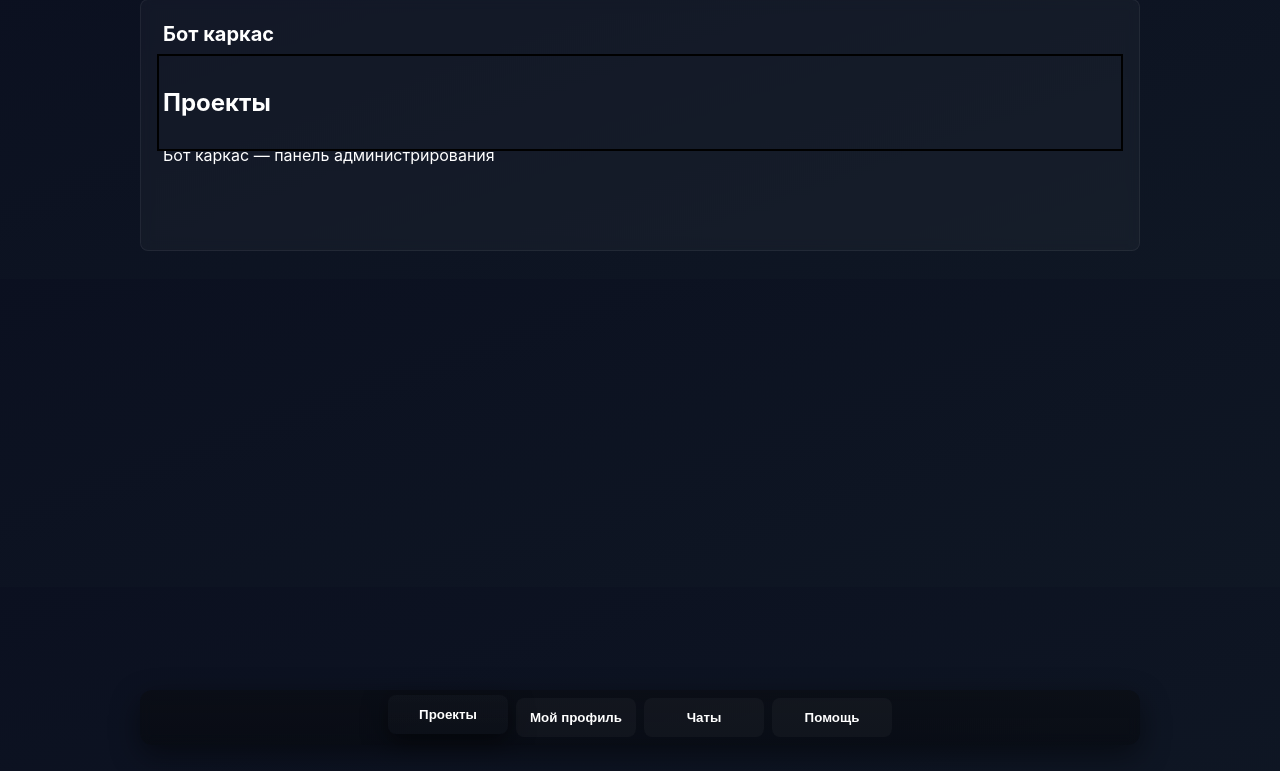
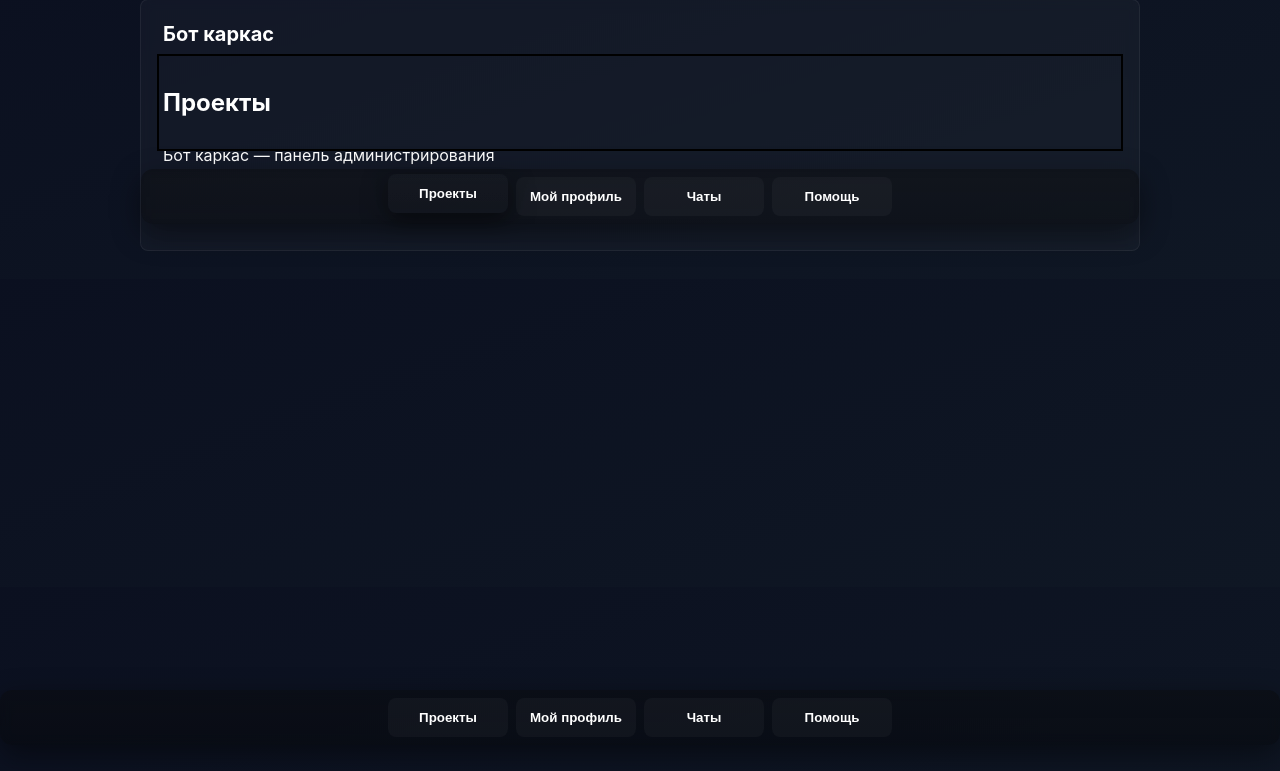
Before and after one commit to raidmexxxvell/karkasMaster, a Flask app: page / in a window 1280 px wide. Shown: the part 29-800 px from the top of the page. Run offline with Flask 2, Linux system fonts and the light colour scheme; data that the repository does not hold is empty; some libraries are stand-ins or nearby versions.

Commit message:
Add files via upload

```diff
--- a/static/css/spa.css
+++ b/static/css/spa.css
@@ -38,21 +38,23 @@ body.with-bottom-nav .container{padding-bottom:calc(22px + var(--bottom-nav-heig
 .bottom-nav{
 	position:fixed;
 	bottom:12px;
-	left:50%;
-	transform:translateX(-50%);
+	/* we'll position horizontally from JS to match .container left/width */
+	left:0;
+	right:0;
 	display:flex;
 	gap:8px;
 	justify-content:center;
 	padding:8px;
 	pointer-events:auto;
-	/* keep nav within app container width and never exceed viewport */
-	max-width:var(--container-max-width);
-	width:min(100%, calc(var(--container-max-width)) );
+	/* keep nav responsive: never exceed viewport width and be constrained by JS positioning */
+	max-width:100%;
+	width:auto;
 	box-sizing:border-box;
 	border-radius:12px;
 	background:linear-gradient(180deg, rgba(10,12,16,0.6), rgba(6,8,12,0.55));
 	backdrop-filter:blur(6px);
 	box-shadow:0 10px 30px rgba(0,0,0,0.45);
+	z-index:9999;
 }
 .bottom-nav .tab-link{
 	background:rgba(255,255,255,0.03);
--- a/static/js/spa.js
+++ b/static/js/spa.js
@@ -13,6 +13,8 @@
     panels.forEach(el=>{
       el.classList.remove('enter-left','enter-right','active-slide');
       el.setAttribute('aria-hidden','true');
+      // explicitly hide to avoid CSS/inline-style conflicts
+      try{ el.style.display = 'none'; }catch(e){}
     });
     var panel = document.getElementById('tab-'+name);
     if(panel){
@@ -22,7 +24,7 @@
         var idxOld = Array.from(document.querySelectorAll('.tab-link')).findIndex(b=>b.classList.contains('active'));
         if(idxOld>=0 && idxNew>=0){ dir = (idxNew < idxOld)? 'left':'right'; }
       }catch(e){ }
-      panel.style.display='block';
+  panel.style.display='block';
       panel.classList.add(dir==='left' ? 'enter-left' : 'enter-right');
       // force reflow then activate
       void panel.offsetWidth;
@@ -412,6 +414,8 @@
     showTab(hash);
     document.querySelectorAll('.tab-link').forEach(btn=>btn.addEventListener('click', function(e){ showTab(this.dataset.tab); }));
     loadProjects();
+  // Ensure splash overlay blocks body scroll while visible
+  try{ if(document.getElementById('splash')) document.body.classList.add('splash-open'); }catch(e){}
   await runSplashLoad();
 
     // Обработчик кнопки обновления профиля
--- a/templates/base.html
+++ b/templates/base.html
@@ -9,6 +9,15 @@
   <script src="/static/js/main.js"></script>
 </head>
 <body>
+<!-- Full-screen splash overlay (moved here so it covers whole viewport) -->
+<div id="splash" aria-hidden="false">
+  <div class="splash-inner">
+    <img src="/static/images/logo.png" alt="logo" class="splash-logo">
+    <div class="splash-title">Загрузка...</div>
+    <div class="splash-bar-wrap"><div id="splash-bar" class="splash-bar"></div></div>
+    <div id="splash-percent" class="splash-percent">0%</div>
+  </div>
+</div>
 <div class="container">
   <header><h1>Бот каркас</h1></header>
   <div style="position:absolute;top:12px;right:24px"><span id="notify-badge" style="display:none;background:#ef4444;color:#fff;padding:6px 8px;border-radius:999px;font-weight:700;font-size:13px">0</span></div>
@@ -16,6 +25,14 @@
     {% block content %}{% endblock %}
   </main>
   <footer>Бот каркас — панель администрирования</footer>
+
+  <!-- Глобальное нижнее меню: плитки навигации для WebApp (внутри контейнера -> наследует ширину) -->
+  <nav class="bottom-nav" id="global-bottom-nav" role="tablist" aria-label="Основная навигация">
+    <button type="button" role="tab" aria-selected="false" class="tab-link" data-tab="projects" aria-controls="tab-projects"><span>Проекты</span></button>
+    <button type="button" role="tab" aria-selected="false" class="tab-link" data-tab="profile" aria-controls="tab-profile"><span>Мой профиль</span></button>
+    <button type="button" role="tab" aria-selected="false" class="tab-link" data-tab="chats" aria-controls="tab-chats"><span>Чаты</span></button>
+    <button type="button" role="tab" aria-selected="false" class="tab-link" data-tab="help" aria-controls="tab-help"><span>Помощь</span></button>
+  </nav>
 </div>
 
 <!-- Глобальное нижнее меню: плитки навигации для WebApp -->
--- a/templates/spa.html
+++ b/templates/spa.html
@@ -22,14 +22,6 @@
 </section>
 
 <!-- Splash / loading screen (full-screen) -->
-<div id="splash" aria-hidden="false">
-  <div class="splash-inner">
-    <img src="/static/images/logo.png" alt="logo" class="splash-logo">
-    <div class="splash-title">Загрузка...</div>
-    <div class="splash-bar-wrap"><div id="splash-bar" class="splash-bar"></div></div>
-    <div id="splash-percent" class="splash-percent">0%</div>
-  </div>
-</div>
 <script src="/static/js/spa.js"></script>
 {% endblock %}
 
```
